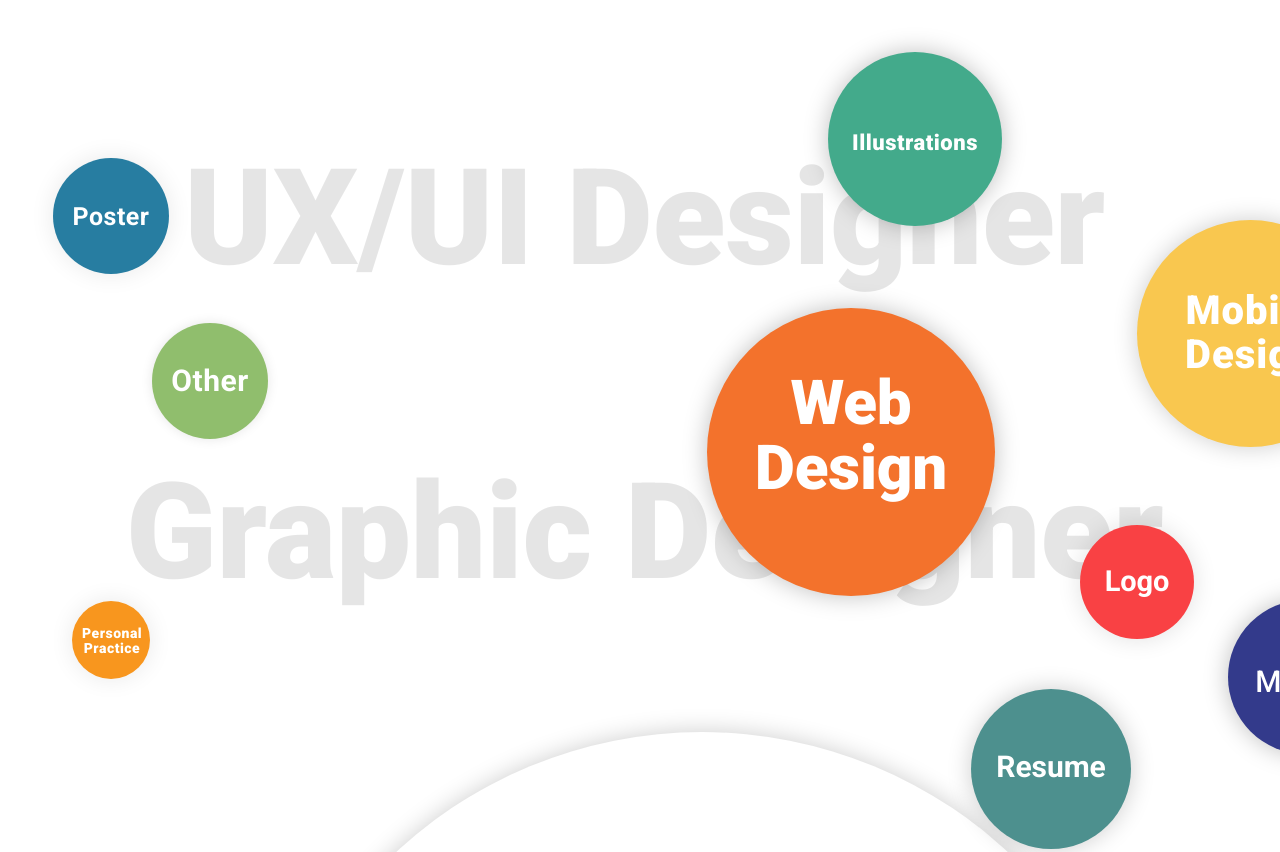
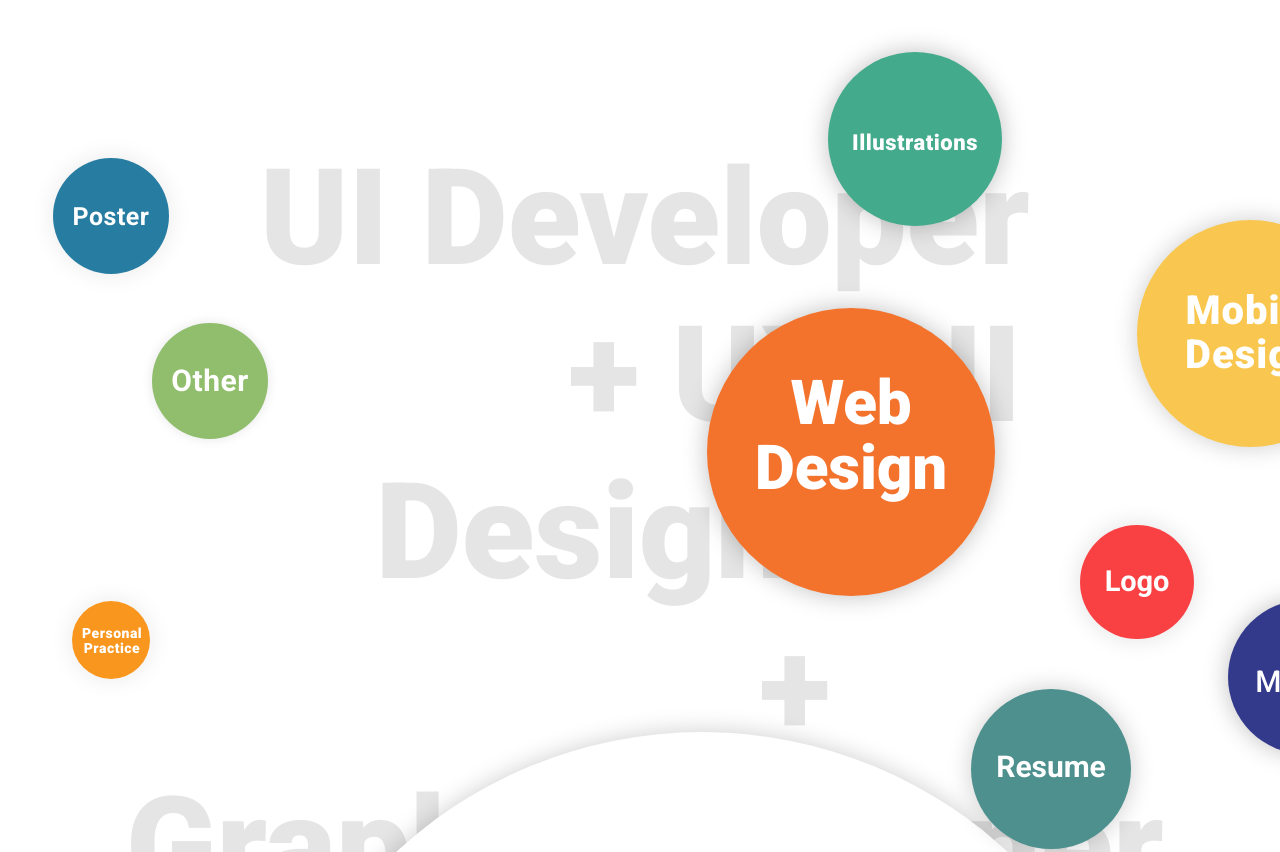
Before and after one commit to swethataduru/SwethaUIUX, a plain HTML site: page index.html in a window 1280 px wide. Shown: the top 852 px of the page. Drawn offline with Linux system fonts and the light colour scheme.

Commit message:
Update index.html

```diff
--- a/index.html
+++ b/index.html
@@ -12,7 +12,7 @@
   <div class="wrapper">
 
 
-    <h1 class="sticky">UX/UI Designer<br>&emsp; &emsp;+<br> Graphic Designer</h1>
+    <h1 class="sticky"> UI Developer <br>&emsp; &emsp;+ UX/UI Designer<br>&emsp; &emsp;+<br> Graphic Designer</h1>
     <!-- My summary -->
     <span class="dot10"></span>
     <p class="ms">Hello!</p>
```
